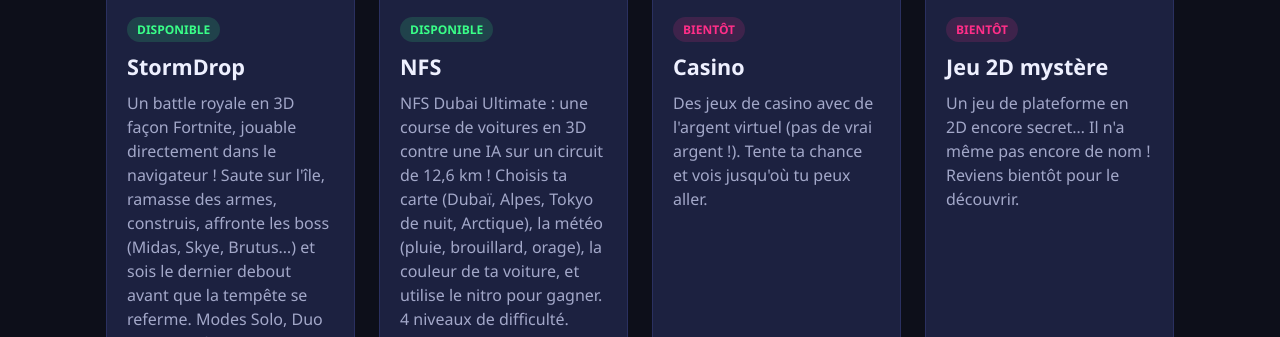
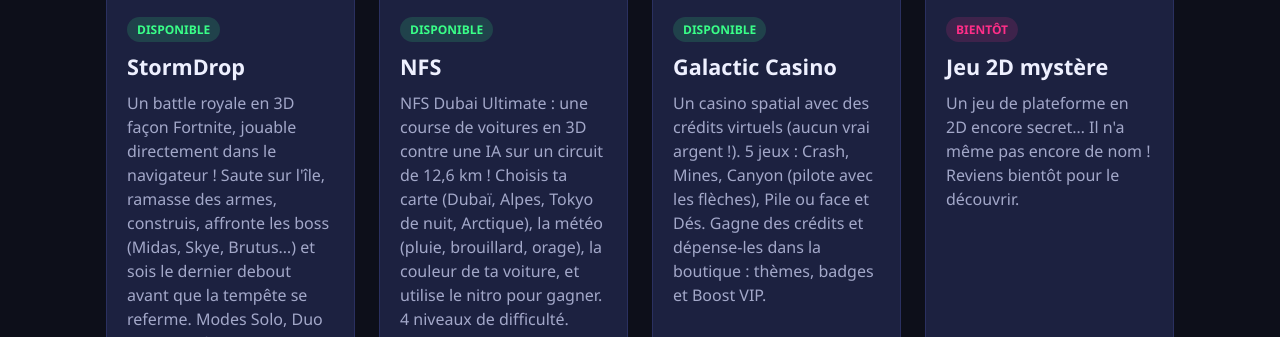
Before and after one commit to Timothee911/Tim-dev, a plain HTML site: page index.html in a window 1280 px wide. Shown: the part 463-800 px from the top of the page. Drawn offline with Linux system fonts and the light colour scheme.

Commit message:
Ajout du Galactic Casino
Co-Authored-By: Claude Sonnet 5.5 <noreply@anthropic.com>
Claude-Session: https://claude.ai/code/session_01Grt3MVBdxdPXStWS5uGnmP

```diff
--- a/index.html
+++ b/index.html
@@ -166,7 +166,7 @@
           <ul>
             <li>🌩️ <strong>StormDrop</strong> – un battle royale en 3D (Three.js) jouable dans le navigateur et installable sur téléphone</li>
             <li>🏎️ <strong>NFS Dubai Ultimate</strong> – un jeu de course 3D avec plusieurs cartes, de la météo et une IA</li>
-            <li>🎰 <strong>Casino</strong> – en cours de création</li>
+            <li>🎰 <strong>Galactic Casino</strong> – un casino avec 5 mini-jeux et une boutique (crédits virtuels, pas de vrai argent)</li>
             <li>👾 <strong>Jeu 2D mystère</strong> – en cours de création</li>
           </ul>
         </div>
@@ -183,7 +183,7 @@
 
         <div class="block">
           <h2>🎯 Mes objectifs</h2>
-          <p>Terminer le Casino et mon jeu 2D, apprendre de nouveaux langages, et plus tard travailler dans le développement de jeux vidéo ou l'informatique.</p>
+          <p>Terminer mon jeu 2D, apprendre de nouveaux langages, et plus tard travailler dans le développement de jeux vidéo ou l'informatique.</p>
         </div>
       </div>
     </section>
@@ -212,9 +212,9 @@
         texte: "NFS Dubai Ultimate : une course de voitures en 3D contre une IA sur un circuit de 12,6 km ! Choisis ta carte (Dubaï, Alpes, Tokyo de nuit, Arctique), la météo (pluie, brouillard, orage), la couleur de ta voiture, et utilise le nitro pour gagner. 4 niveaux de difficulté."
       },
       {
-        nom: "Casino", emoji: "🎰", couleur: "linear-gradient(135deg,#11998e,#38ef7d)",
-        lien: "Casino", dispo: false,
-        texte: "Des jeux de casino avec de l'argent virtuel (pas de vrai argent !). Tente ta chance et vois jusqu'où tu peux aller."
+        nom: "Galactic Casino", emoji: "🎰", couleur: "linear-gradient(135deg,#11998e,#38ef7d)",
+        lien: "galactic-casino", dispo: true,
+        texte: "Un casino spatial avec des crédits virtuels (aucun vrai argent !). 5 jeux : Crash, Mines, Canyon (pilote avec les flèches), Pile ou face et Dés. Gagne des crédits et dépense-les dans la boutique : thèmes, badges et Boost VIP."
       },
       {
         nom: "Jeu 2D mystère", emoji: "👾", couleur: "linear-gradient(135deg,#8e2de2,#4a00e0)",
```
